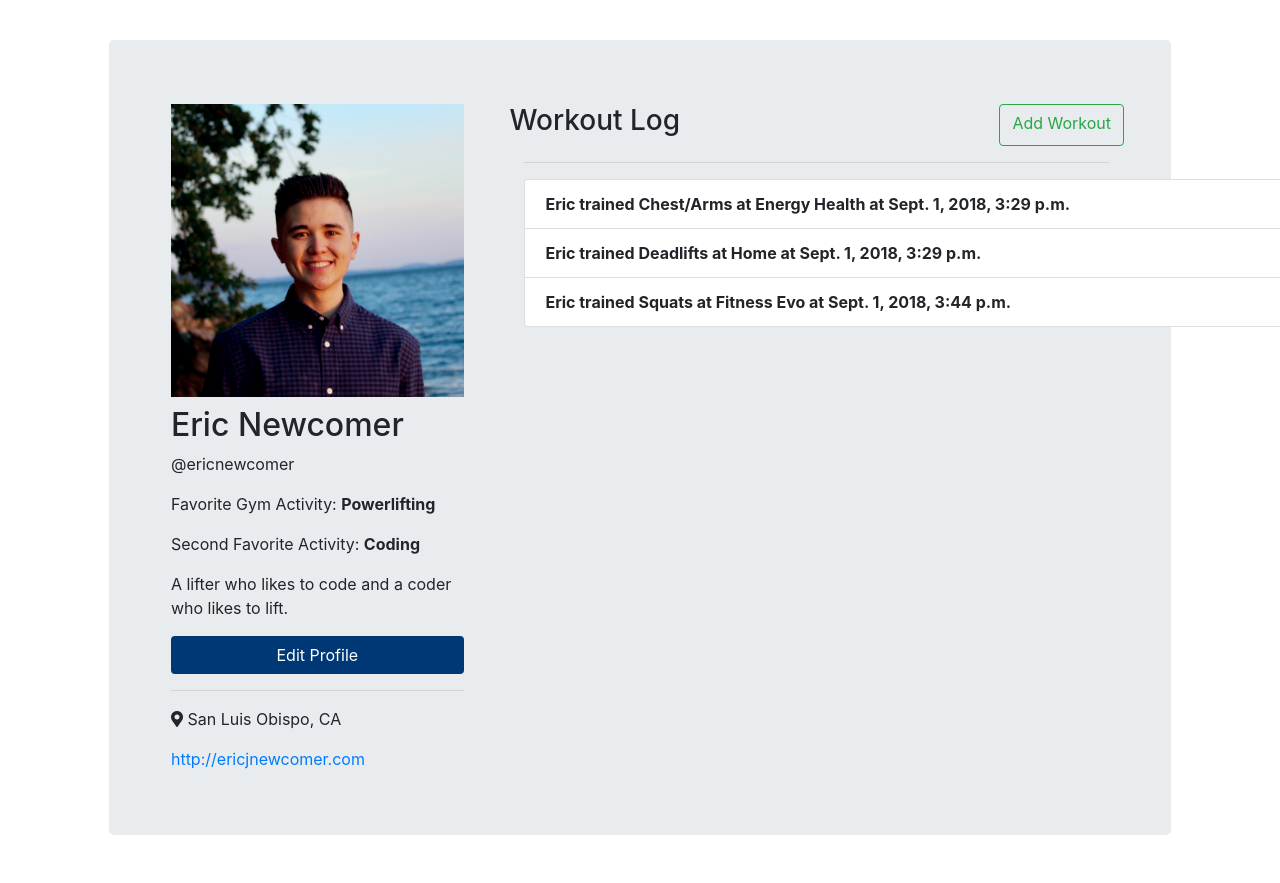
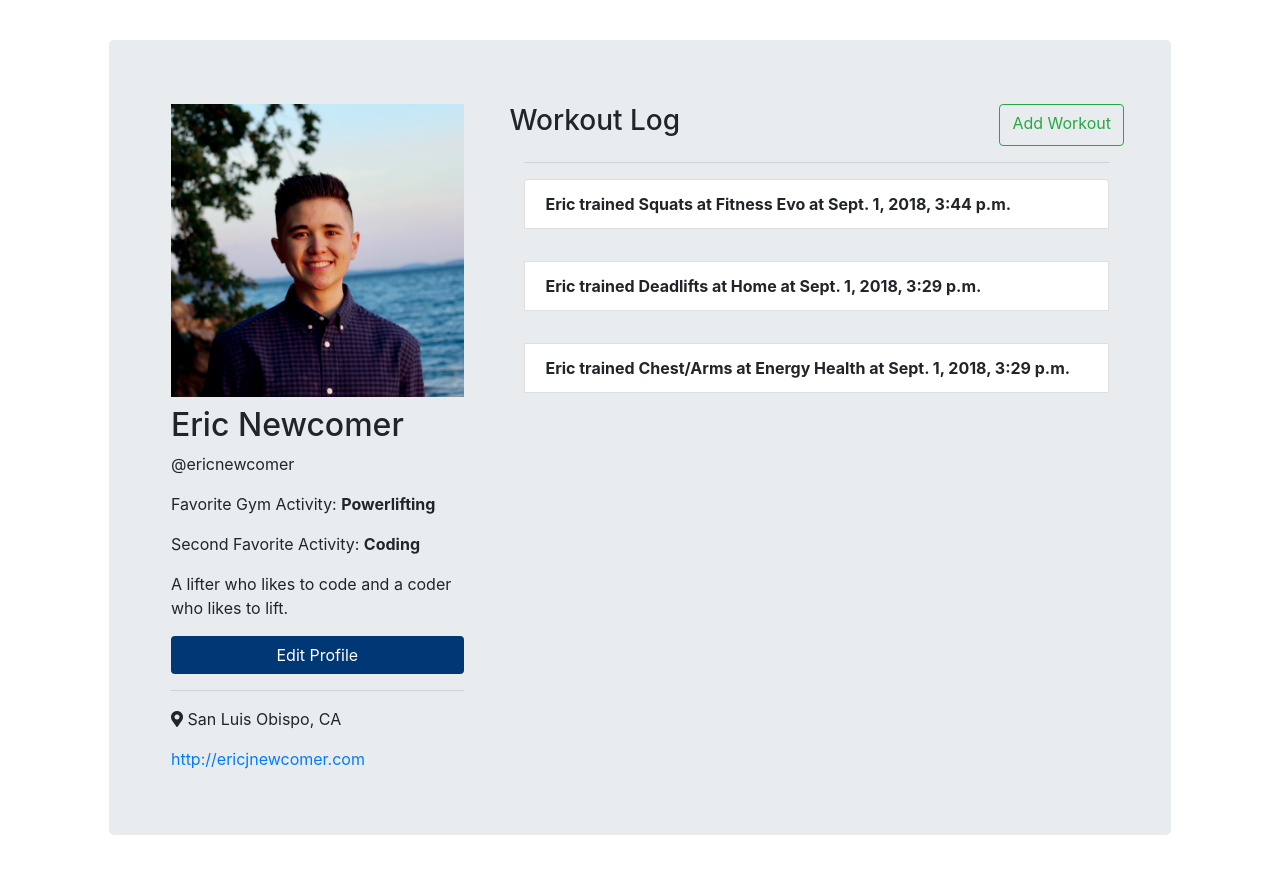
Before and after one commit to eric-newcomer/GymBuddy, a Django app: page /profile/ in a window 1280 px wide; the page is wider, and only the part inside the window is pictured. Shown: the part 56-939 px from the top of that part. Run offline with Django 3.2, Linux system fonts and the light colour scheme; a user stored in the database is signed in; data comes from the database, SQL or seed files in the repository; some libraries are stand-ins or nearby versions.

Commit message:
Finish mvp!

```diff
--- a/main/templates/main/profile.html
+++ b/main/templates/main/profile.html
@@ -36,7 +36,8 @@
                     <hr>
                     <ul class="list-group">
                         {% for wkt in workouts %}
-                        <li class="list-group-item"style="width: 100vw;"><strong>{{user.first_name}} trained {{wkt.what}} at {{wkt.gym}} at {{wkt.time}}</strong></li>
+                        <li class="list-group-item"><strong>{{user.first_name}} trained {{wkt.what}} at {{wkt.gym}} at {{wkt.time}}</strong></li>
+                        <hr>
                         {% endfor %}
                     </ul>
                 </div>
--- a/main/views.py
+++ b/main/views.py
@@ -92,7 +92,7 @@ def friends(request):
 @login_required
 def profile(request):
     user = request.user
-    workouts = Workout.objects.all()
+    workouts = Workout.objects.all().order_by('-time')
     context = {
         'user': user,
         'workouts': workouts,
```
